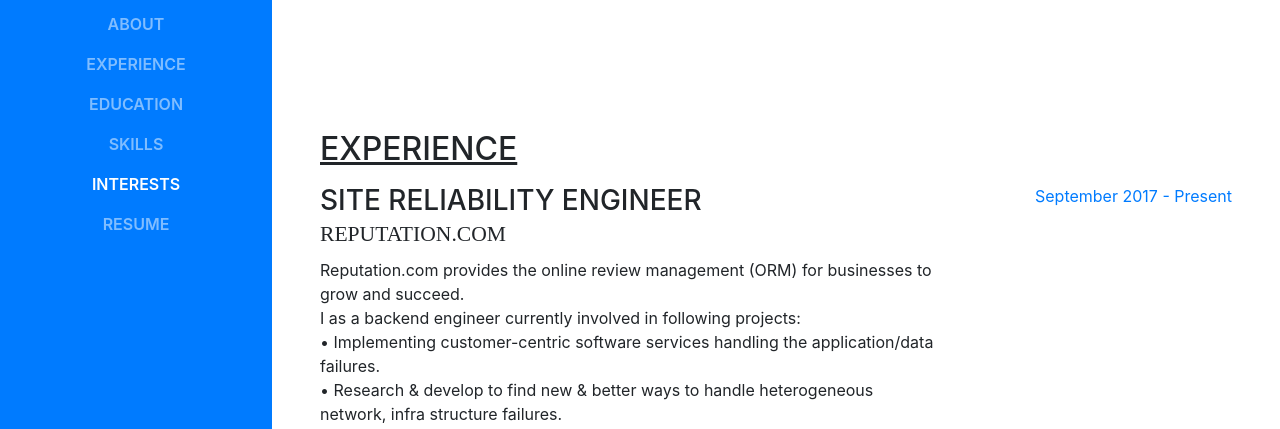
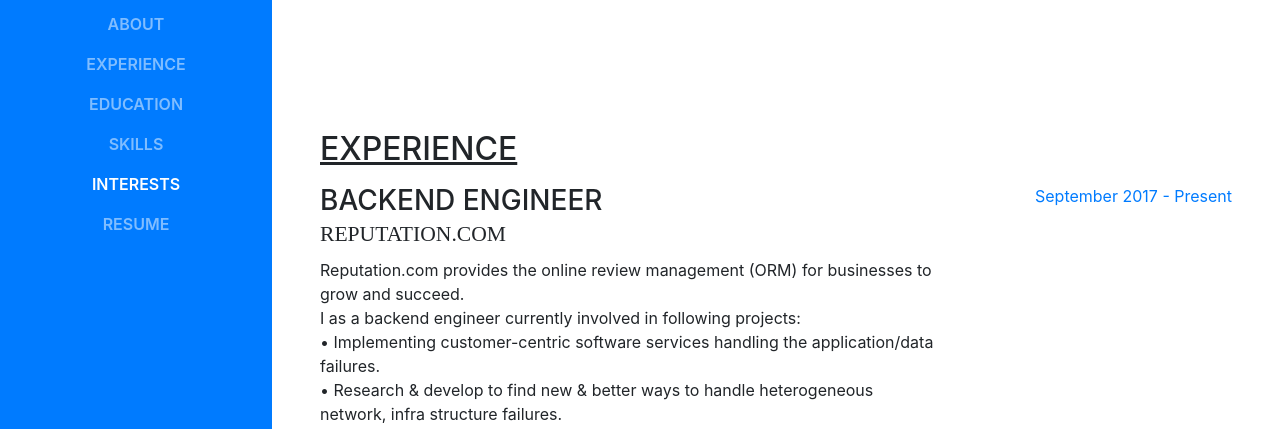
Before and after one commit to srikarrao/srikarrao.github.io, a website with bundled scripts: page index.html in a window 1280 px wide. Shown: the part 366-795 px from the top of the page. Built offline with nearby package versions, Linux system fonts and the light colour scheme; a web font is replaced by a local one.

Commit message:
Backend Engineer

```diff
--- a/index.html
+++ b/index.html
@@ -151,7 +151,7 @@
 
           <div class="resume-item d-flex flex-column flex-md-row mb-3">
             <div class="resume-content mr-auto">
-              <h3 class="mb-0">Site Reliability Engineer</h3>
+              <h3 class="mb-0">Backend Engineer</h3>
               <div class="subheading mb-2">Reputation.com</div>
               <p>Reputation.com provides the online review management (ORM) for businesses to grow and succeed. <br>
               I as a backend engineer currently involved in following projects: <br>
```
